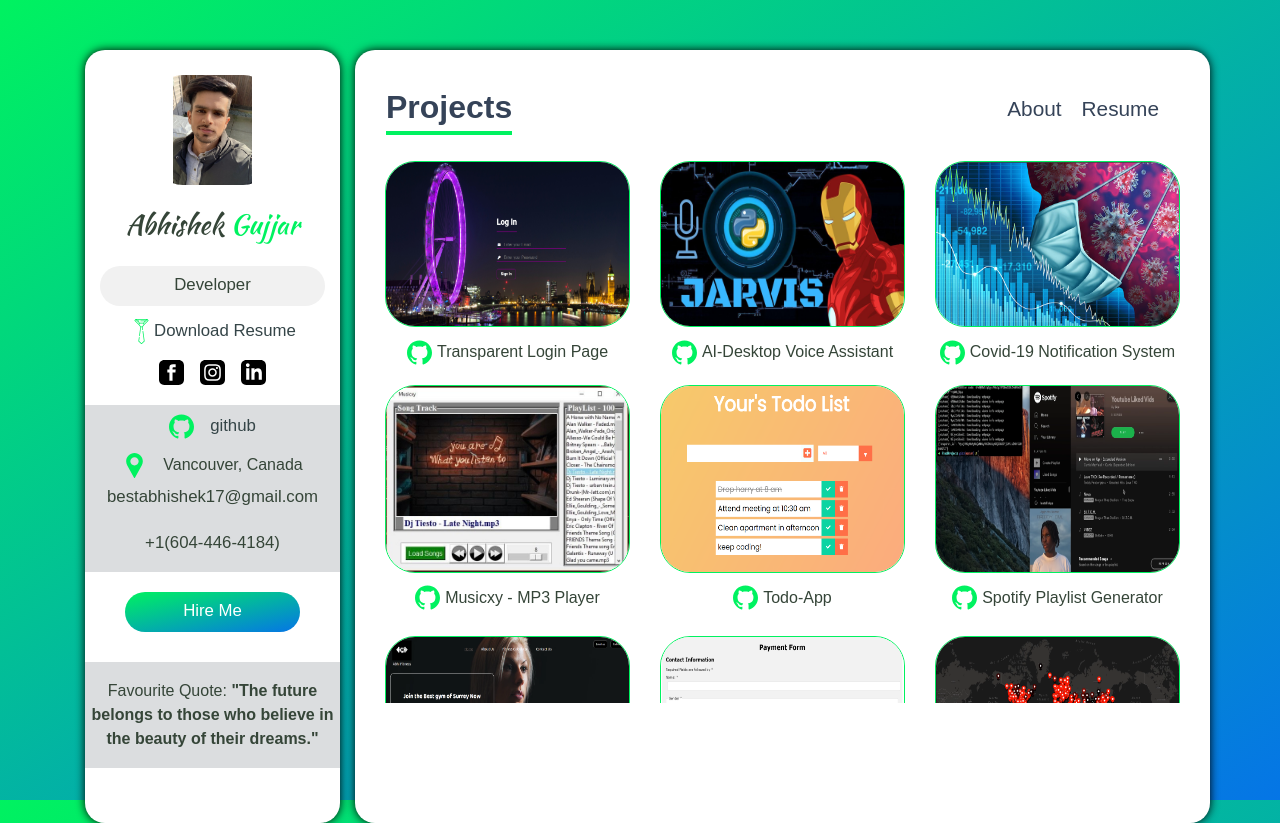
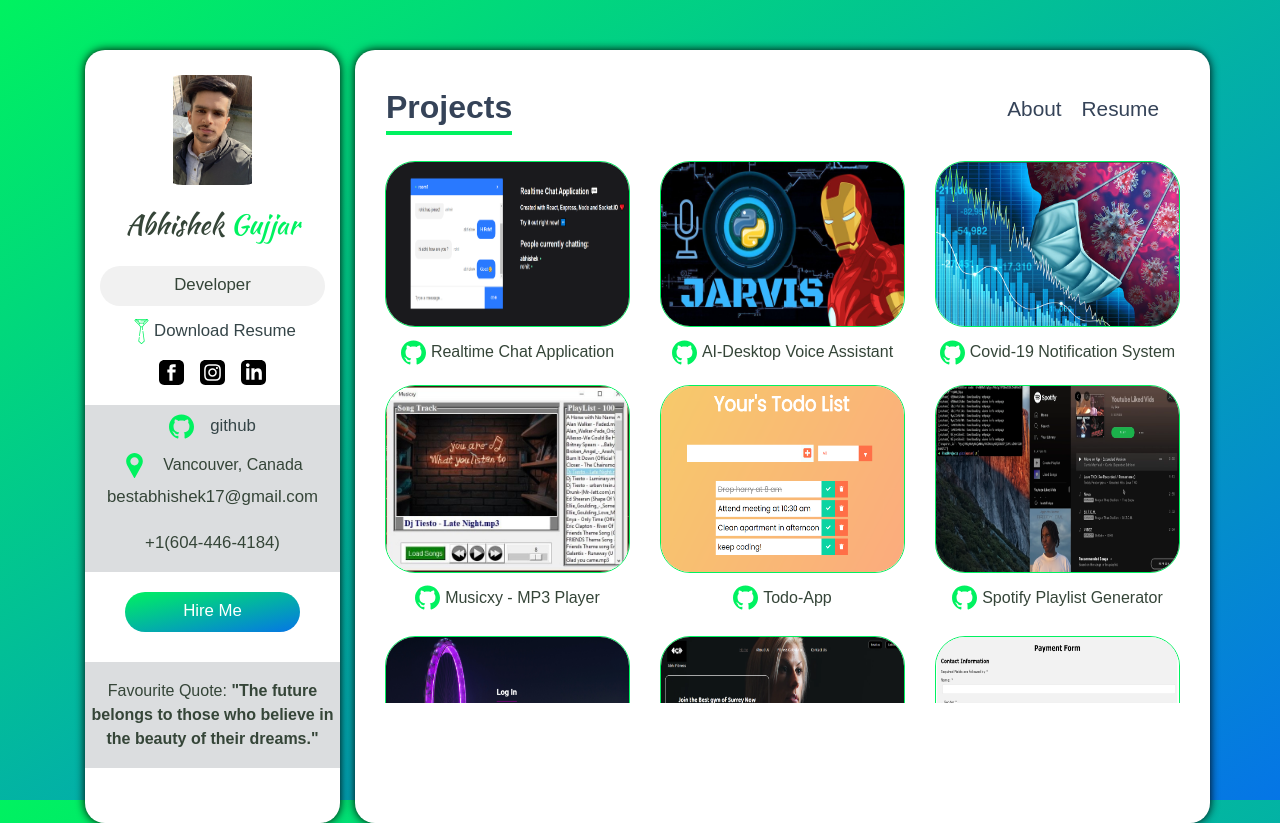
Before and after one commit to AbhishekGujjar17/Portfolio, a React (Create React App) app: page /projects in a window 1280 px wide. Built offline with nearby package versions, Linux system fonts and the light colour scheme.

Commit message:
final commit

```diff
--- a/src/components/data/projects_data.js
+++ b/src/components/data/projects_data.js
@@ -16,11 +16,11 @@ import Form from '../../assets/projects_images/Form.png'
 const data_projects = [
 
     {
-        name: 'Transparent Login Page',
-        image: Loginpage,
-        deployed_url: 'https://loving-easley-2bd16f.netlify.app/',
-        github_url: 'https://github.com/AbhishekGujjar17/Transparent-Login-Page',
-        category: ['frontend']
+        name: 'Realtime Chat Application',
+        image: Chat,
+        deployed_url: 'https://realtimechatappl.netlify.app',
+        github_url: 'https://github.com/AbhishekGujjar17/Realtime-Chat-Application',
+        category: ['node.js','socket.io']
     },
 
     {
@@ -65,6 +65,14 @@ const data_projects = [
         deployed_url: 'https://github.com/AbhishekGujjar17/Spotify_Playist_Generator',
         github_url: 'https://github.com/AbhishekGujjar17/Spotify_Playist_Generator',
         category: ['python']
+    },
+
+    {
+        name: 'Transparent Login Page',
+        image: Loginpage,
+        deployed_url: 'https://loving-easley-2bd16f.netlify.app/',
+        github_url: 'https://github.com/AbhishekGujjar17/Transparent-Login-Page',
+        category: ['frontend']
     },
 
     {
```
